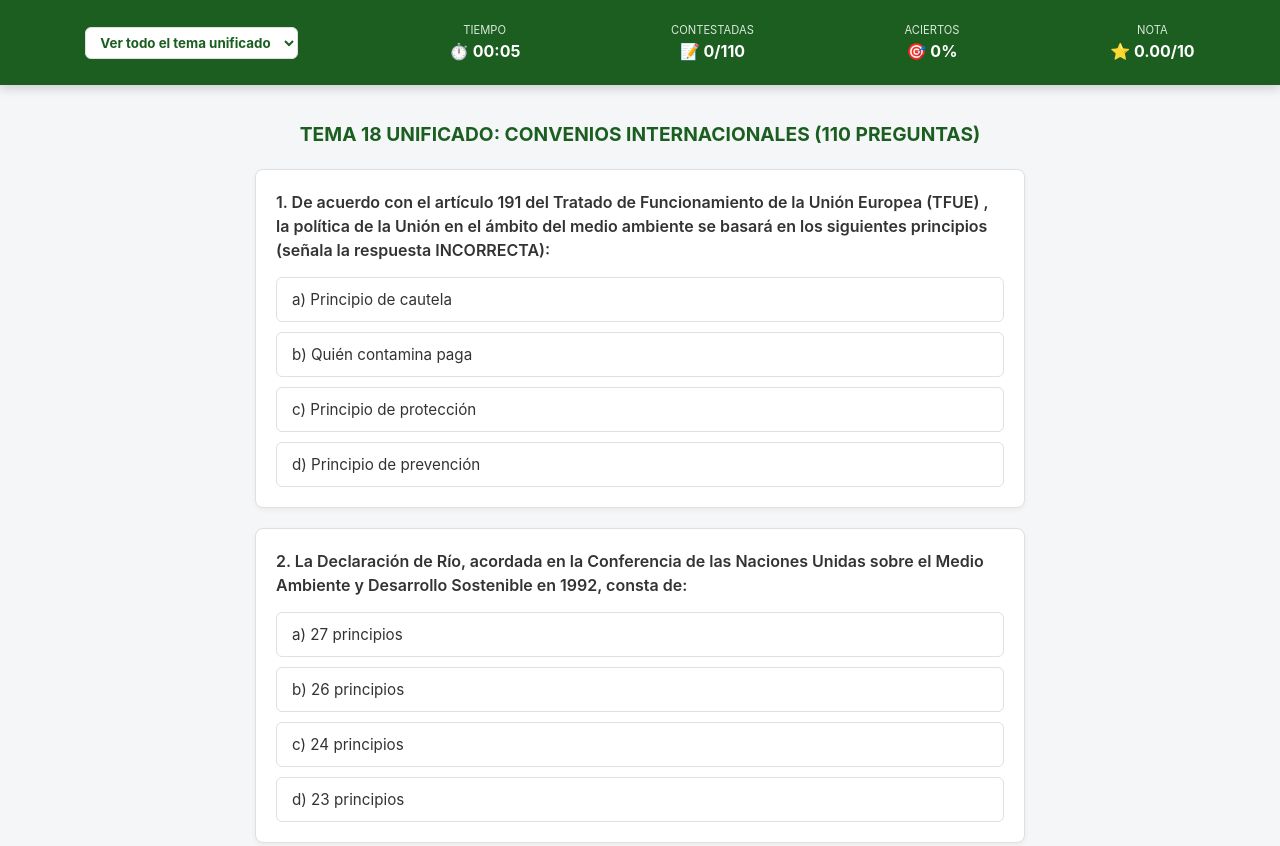
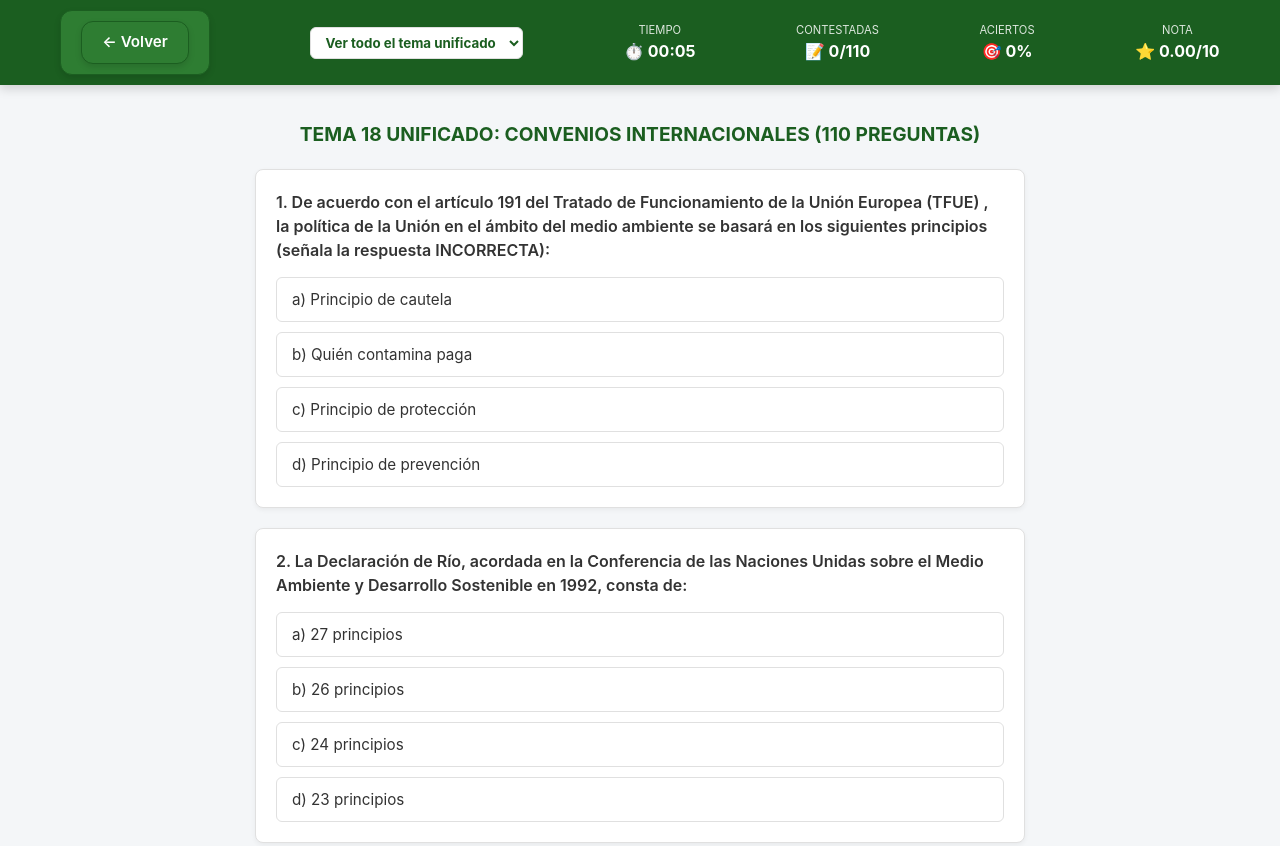
Before and after one commit to mmp00038/test-oposiciones, a plain HTML site: page Tema18_Test_Unificado_Bloques.html in a window 1280 px wide. Shown: the top 846 px of the page. Drawn offline with Linux system fonts and the light colour scheme.

Commit message:
Add styles for organic button and hover effects
Added styles for organic button inspired by nature, including hover effects.

```diff
--- a/Tema18_Test_Unificado_Bloques.html
+++ b/Tema18_Test_Unificado_Bloques.html
@@ -217,11 +217,52 @@
         padding-top: 110px;
       }
     }
+
+    /* Botón orgánico inspirado en la naturaleza */
+    .box, .btn-volver {
+      display: inline-flex;
+      align-items: center;
+      justify-content: center;
+      gap: 0.5rem;
+
+      /* Colores */
+      background-color: #2e7d32; /* Verde bosque principal */
+      color: #ffffff !important;   /* Texto blanco */
+
+      /* Formas y bordes */
+      padding: 0.6rem 1.25rem;
+      border-radius: 0.75rem;     /* Esquinas suavemente redondeadas */
+      border: 1px solid #1b5e20;
+
+      /* Tipografía y formato */
+      font-family: inherit;
+      font-size: 0.95rem;
+      font-weight: 600;
+      text-decoration: none !important; /* Elimina el subrayado azul */
+
+      /* Sombras y transiciones */
+      box-shadow: 0 3px 6px rgba(0, 0, 0, 0.12);
+      transition: all 0.2s cubic-bezier(0.4, 0, 0.2, 1);
+      -webkit-tap-highlight-color: transparent;
+      cursor: pointer;
+    }
+
+    /* Estado al pasar el cursor o pulsar en la tablet */
+    .box:hover, .box:active,
+    .btn-volver:hover, .btn-volver:active {
+      background-color: #1b5e20; /* Verde más profundo */
+      color: #ffffff !important;
+      transform: translateY(-2px);
+      box-shadow: 0 6px 12px rgba(46, 125, 50, 0.25);
+    }
   </style>
 </head>
 <body>
 
   <header>
+    <div class="box">
+        <a href="index.html" class="btn-volver">← Volver</a>
+    </div>
     <div class="selector-box">
       <select id="block-select" onchange="changeBlock()">
         <option value="all">Ver todo el tema unificado</option>
```
